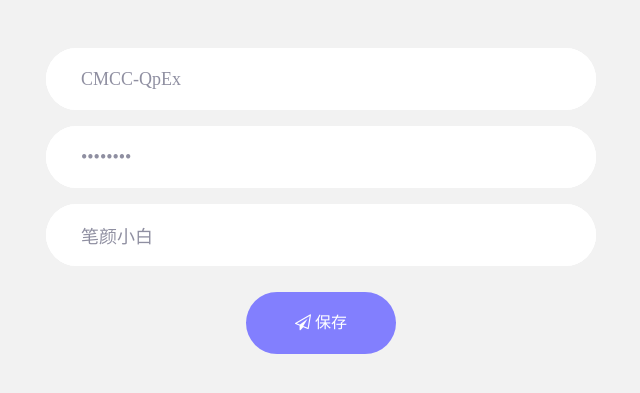
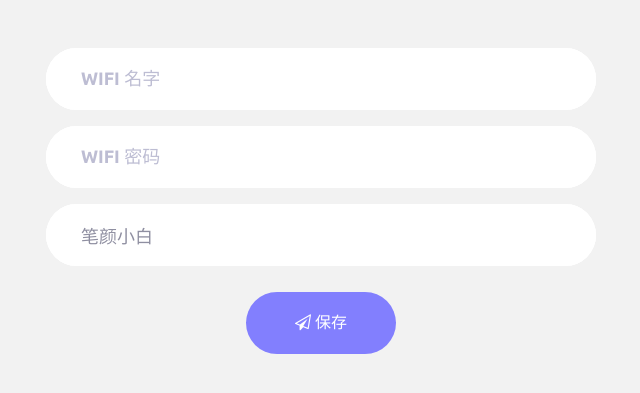
Before and after one commit to goldcoast/goldcoast.github.io, a plain HTML site: page biyan_v1/index.html in a window 1280 px wide. Shown: the part 187-580 px from the top of the page, without its empty margins (319-959 px from the left). Drawn offline with Linux system fonts and the light colour scheme.

Commit message:
delete sth

```diff
--- a/biyan_v1/index.html
+++ b/biyan_v1/index.html
@@ -23,12 +23,12 @@
 
 				<div id="setting">
 					<div class="wrap-input100 validate-input" data-validate="请填写wifi名">
-						<input class="input100" type="text" name="wifiname" placeholder="WIFI 名字" id="wifiName" onfocus="hideValidate(this.id)" value="CMCC-QpEx">
+						<input class="input100" type="text" name="wifiname" placeholder="WIFI 名字" id="wifiName" onfocus="hideValidate(this.id)">
 						<span class="focus-input100"></span>
 					</div>
 
 					<div class="wrap-input100 validate-input" data-validate = "请填写密码">
-						<input class="input100" type="password" name="pwd" placeholder="WIFI 密码" id="pwd" onfocus="hideValidate(this.id)" value="ppu7rjtp">
+						<input class="input100" type="password" name="pwd" placeholder="WIFI 密码" id="pwd" onfocus="hideValidate(this.id)">
 						<span class="focus-input100"></span>
 					</div>
 
```
